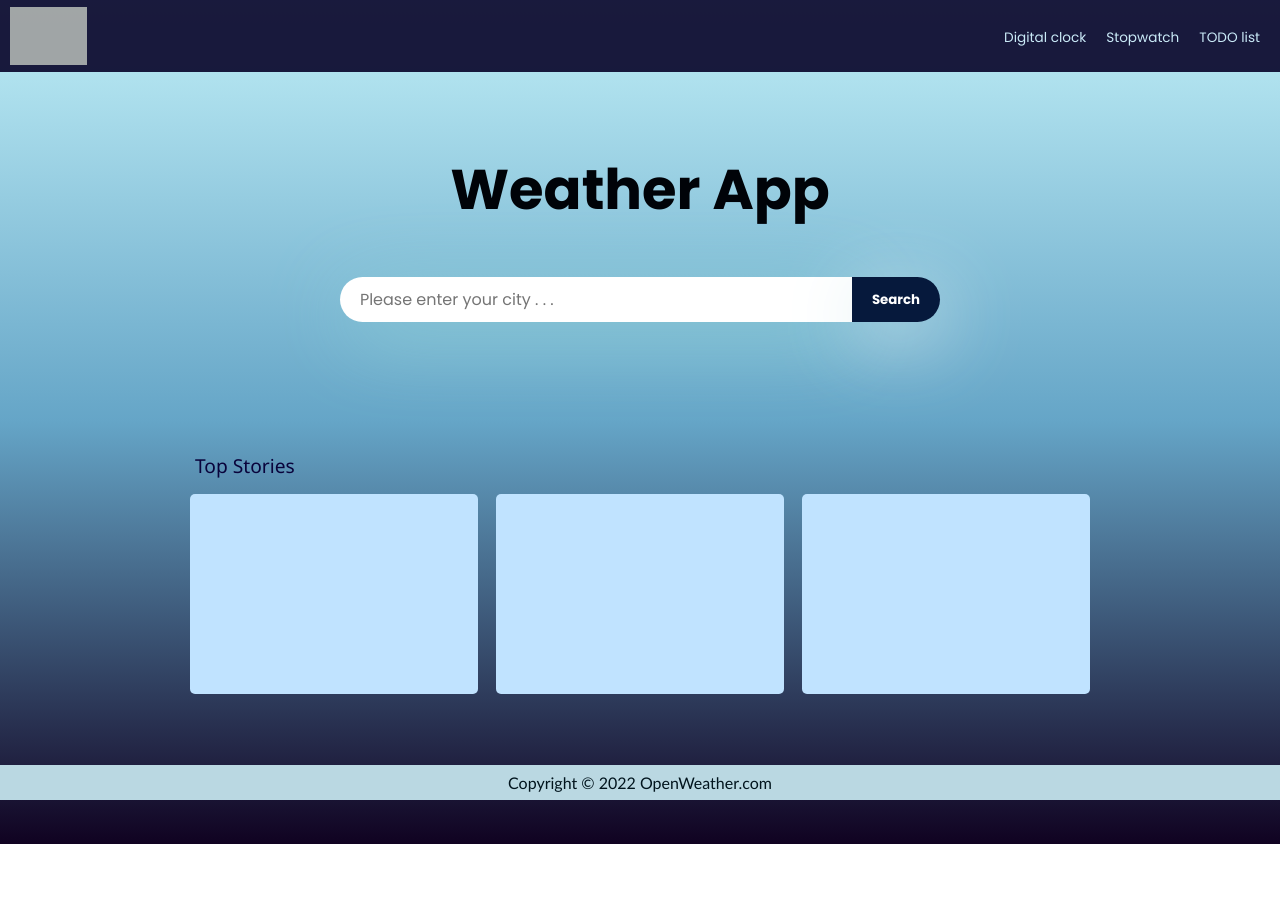
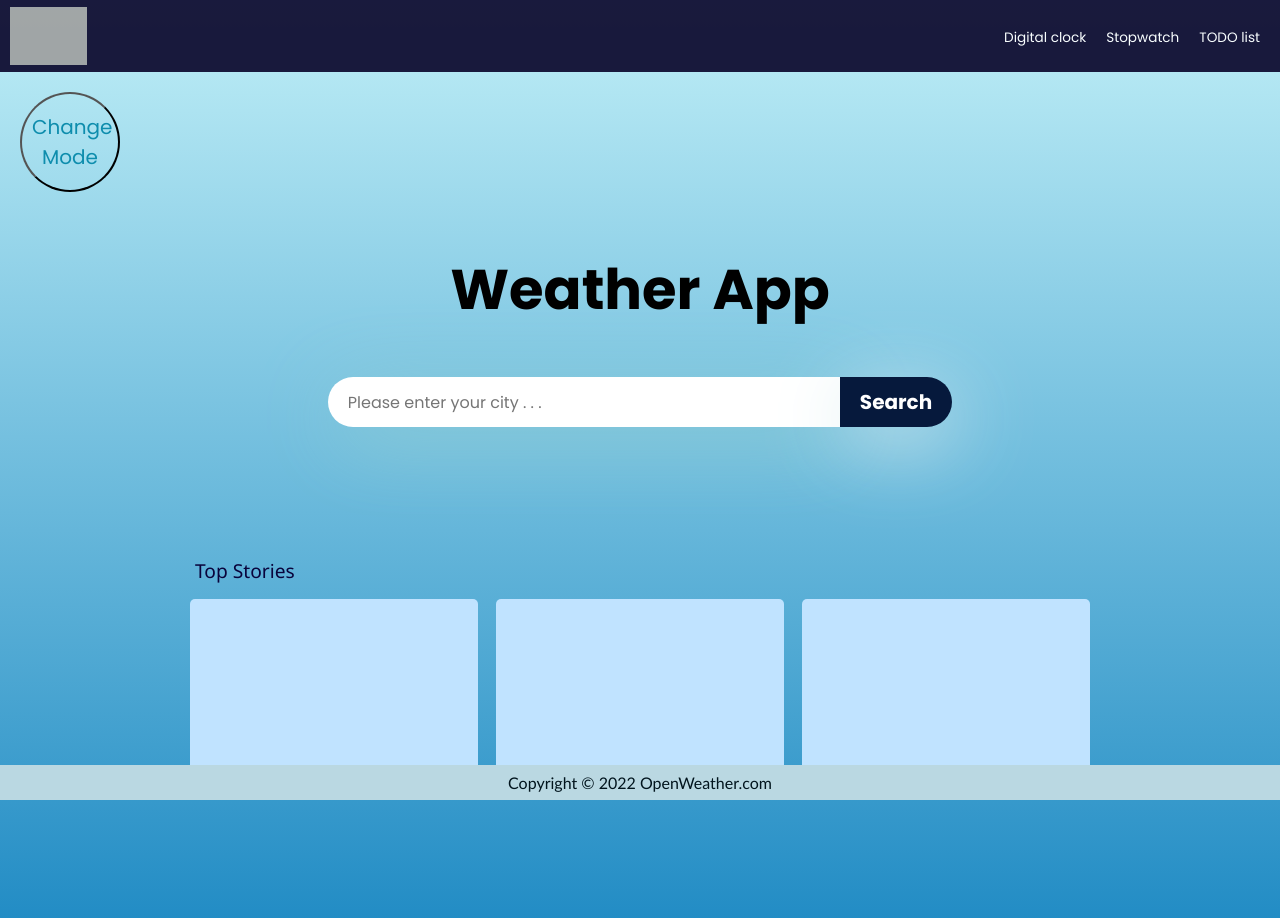
Before and after one commit to codemaniac-sahil/weather-app-api, a plain HTML site: page index.html in a window 1280 px wide. Before the commit the page ends 844 px from the top, so only its background shows below. Drawn offline with Linux system fonts and the light colour scheme; grey boxes are pictures that could not be loaded; a web font is replaced by a local one.

Commit message:
add darkmode and dynamic background color

```diff
--- a/index.html
+++ b/index.html
@@ -8,13 +8,19 @@
     <title>Weather app</title>
     <link rel="shortcut icon" href="./Image/weather-app.png" type="image/x-icon">
     <link rel="stylesheet" href="style.css">
-
-    <style>
+    <link rel="preconnect" href="https://fonts.googleapis.com">
+<link rel="preconnect" href="https://fonts.gstatic.com" crossorigin>
+    <link
+  rel="stylesheet"
+  href="https://cdnjs.cloudflare.com/ajax/libs/font-awesome/6.1.1/css/all.min.css"
+    />
+    <script src="https://kit.fontawesome.com/42d5adcbca.js" crossorigin="anonymous"></script>
+    <!-- <style>
         #tap:hover{
             background-color: rgb(14, 15, 14);
             color: rgb(245, 240, 240);
         }
-    </style>
+    </style> -->
     <link href="https://fonts.googleapis.com/icon?family=Material+Icons" rel="stylesheet">
 </head>
 
@@ -22,12 +28,23 @@
     <div class="navbar" id="navbar">
         <img src="https://www.iblsoft.com/wp-content/uploads/2019/10/IBL_logo_OpenWeather.png" alt="logo">
         <ul class="navlinks">
-            <li class="nav-item"><a href="https://focused-chandrasekhar-fd1fdc.netlify.app/" class="nav-link">Digital clock</a></li>
-            <li class="nav-item"><a href="https://quizzical-goldstine-706e61.netlify.app/" class="nav-link">Stopwatch</a></li>
-            <li class="nav-item"><a href="https://angry-hodgkin-eb3dce.netlify.app/" class="nav-link">TODO list</a></li>
+            <li ><a href="https://focused-chandrasekhar-fd1fdc.netlify.app/" class="nav-link">Digital clock</a></li>
+            <li ><a href="https://quizzical-goldstine-706e61.netlify.app/" class="nav-link">Stopwatch</a></li>
+            <li ><a href="https://angry-hodgkin-eb3dce.netlify.app/" class="nav-link">TODO list</a></li>
+        <!-- </ul>
+        <ul class="dark"> -->
+            <!-- <li>
+            <button id="theme-toggle" onclick="toggle()" type="button">
+                <span class="d-block-light d-none" ><i class="fas fa-moon"></i></span>
+                <span class="d-block-dark d-none" style="display:none"><i class="fa-brands fa-twitter"></i></span>
+            </button>
+            </li> -->
         </ul>
-
     </div>
+    <button id="theme-toggle" onclick="toggle()" type="button">
+        <span class="d-block-light d-none" >Change Mode</span>
+        <span class="d-block-dark d-none" style="display:none">Change Mode</span>
+    </button>
     <div class="weather">
         <h1 id="plc">Weather App</h1><br>
         <div class="input-data">
--- a/script.js
+++ b/script.js
@@ -54,22 +54,25 @@ function add_city() {
         document.getElementById("windSpeed").innerHTML = windSpd;
         document.getElementById("plc").innerHTML = place;
 
-        // if (weather_condition == "Clouds") {
-        //   document.body.style =
-        //     "background-image:repeating-linear-gradient(lightblue,white);";
-        // } else if (weather_condition == "Thunderstorm") {
-        //   document.body.style =
-        //     "background-image:repeating-linear-gradient(white,gray);";
-        // } else if (weather_condition == "Rain") {
-        //   document.body.style =
-        //     "background-image:repeating-linear-gradient(lightblue,blue);";
-        // } else if (weather_condition == "Snow") {
-        //   document.body.style =
-        //     "background-image:repeating-linear-gradient(#edebeb , #fffcfc);";
-        // } else {
-        //   document.body.style =
-        //     "background-image:repeating-linear-gradient(#edebeb , #fffcfc)";
-        // }
+        if (weather_condition == "Clouds") {
+          document.body.style =
+            "background-image:repeating-linear-gradient(lightblue,white); ";
+        } else if (weather_condition == "Thunderstorm") {
+          document.body.style =
+            "background-image:repeating-linear-gradient(white,gray);";
+        } else if (weather_condition == "Rain") {
+          document.body.style =
+            "background-image:repeating-linear-gradient(lightblue,darkblue);";
+        } else if (weather_condition == "Snow") {
+          document.body.style =
+            "background-image:repeating-linear-gradient(#edebeb , #fffcfc);";
+        } else if (weather_condition == "Clear"){
+        document.body.style =
+        "background-image:repeating-linear-gradient(rgb(234,232,1),rgb(252,245,237));";
+        }else {
+          document.body.style =
+            "background-image:repeating-linear-gradient(#edebeb , #fffcfc)";
+        }
       } catch (err) {
         document.getElementById("cityName").innerHTML = `<p style="color: red; font-weight: bolder; display:flex; justify-content: center;">Please enter a valid location</b></p>`;
         document.getElementById("weatherCondition").innerHTML = '';
@@ -101,3 +104,19 @@ window.onload = function() {
     const resultContainer = document.getElementById('display-data-container');
     resultContainer.classList.remove('display-data-container');
 };
+var tog=document.getElementById("theme-toggle");
+var stheme= localStorage.getItem('theme')||(window.matchMedia("(prefers-color-scheme: dark)").matches ? "dark" : "light");
+if (stheme)
+    document.documentElement.setAttribute('data-theme', stheme)
+tog.onclick=function toggle(){
+    var ctheme = document.documentElement.getAttribute("data-theme");
+    var targetTheme = "light";
+    if (ctheme === "light") {
+        targetTheme = "dark";
+    }
+    else if (ctheme === "dark"){
+        targetTheme = "light";
+    }
+    document.documentElement.setAttribute('data-theme', targetTheme)
+    localStorage.setItem('theme', targetTheme);
+};
--- a/style.css
+++ b/style.css
@@ -7,27 +7,27 @@
   padding: 0;
   box-sizing: border-box;
   font-family: 'Poppins', sans-serif;
-  color: #333;
+  color: rgb(14, 141, 173);
 }
 html {
     scroll-behavior: smooth;
 }
 
-html {
+/* html {
     scroll-behavior: smooth;
-}
+} */
 
 body{
     scroll-behavior: smooth;
     background-attachment: scroll;
     background-repeat: no-repeat;
-    background-image: linear-gradient(rgb(192, 239, 247),rgb(101, 165, 199),rgb(16, 2, 33));
+    background: var(--background-color);
     padding-bottom: 100px;
 }
 .navbar{
     display: flex;
-    background-color: #070329;
-    align-items: center;
+    background: var(--navbar-color);
+    align-items:center;
     height: 72px;
     justify-content: space-between;
     padding: 0 10px;
@@ -51,11 +51,11 @@ body{
     padding: 2.5px 5px;
     font-size: 0.85rem;
     border-radius: 5px;
-    color: rgb(204, 234, 248);
+    color: var(--navlink-color);
 }
 #navbar a:hover {
 
-    color: rgb(218, 214, 129);
+    color: var(--hover-color);
   }
 
 .text-center{
@@ -74,7 +74,7 @@ body{
     font-size: 3.5rem;
     /* text-transform: uppercase; */
     font-weight: 700;
-    color: rgb(0, 3, 8);
+    color: var(--heading-color);
     margin: 40px 0 20px 0px;
     font-family: 'Poppins', sans-serif;
     /* text-shadow: 2px 2px 5px rgb(15, 53, 65); */
@@ -106,7 +106,7 @@ input:focus {
 #tap{
     cursor: pointer;
     border: 0;
-    background-color: rgb(6, 25, 60);
+    background-color: var(--button-color);
     padding-left: 20px;
     padding-right: 20px;
     border-radius: 0px 30px 30px 0px;
@@ -116,7 +116,7 @@ input:focus {
 }
 
 .display-data-container {
-    background-color: rgb(201, 233, 248);
+    background-color: var(--backgrounda-color);
     border-radius: 12px;
     margin: 2rem;
     /* border: 1px solid rgba(9, 0, 11, 0.4); */
@@ -131,13 +131,104 @@ input:focus {
     width: 400px;
     display: flex;
     align-items: center;
+    color:var(--text-color);
 }
 
 .display-data b {
     margin-right: 10px;
-    color: cornflowerblue;
+    color: var(--button-text);
 }
+button {
+    margin-top: 0px;
+    color: var(--button-text);
+    cursor: pointer;
+    padding: 10px 10px;
+    border-color:var(--border-color);
+    background-color: var(--button-color);
+    box-shadow: inset 0 0 0 0 #31d3e8;
+    border-radius: 15px;
+    font-size: 20px;
+    font-weight:400;
+    -webkit-border-radius: 8px;
+    -moz-border-radius: 8px;
+    -ms-border-radius: 8px;
+    -o-border-radius: 8px;
+    transition: ease-out 0.4s;
+    -webkit-transition: ease-out 0.4s;
+    -moz-transition: ease-out 0.4s;
+    -ms-transition: ease-out 0.4s;
+    -o-transition: ease-out 0.4s;
+  }
+  button:hover {
+    border: 2px solid var(--border-color);
+    box-shadow: inset 190px 0 0 0 #fff;
+    color: var(--button-text);
+    text-shadow: 0.5px 0 black, -0.5px 0 black, 0 0.5px black,0 -0.5px black;
+  }
 
+:root {
+    --background-color: linear-gradient(rgb(192, 239, 247),rgb(29, 137, 195));
+    --navbar-color:#070329;
+    --text-color: #0d0d0ed8;
+    --heading-color:black;
+    --navlink-color:white;
+    --button-color:rgb(6, 25, 60);
+    --button-text: cornflowerblue;
+    --backgrounda-color:white;
+    --border-color:black;
+    --hover-color:yellow;
+  }
+  html[data-theme='light'] {
+    --background-color: linear-gradient(rgb(192, 239, 247),rgb(29, 137, 195));
+    --navbar-color:#070329;
+    --text-color: #0d0d0ed8;
+    --heading-color:black;
+    --navlink-color:white;
+    --button-color: rgb(6, 25, 60);
+    --button-text: cornflowerblue;
+    --backgrounda-color:rgb(250, 245, 245);
+    --border-color:black;
+    --hover-color:yellow;
+  }
+
+  html[data-theme='dark'] {
+    --background-color:#070329;
+    --navbar-color:linear-gradient(rgb(192, 239, 247),rgb(101, 165, 199));
+    --text-color: white;
+    --heading-color:#8fe1fd;
+    --navlink-color:black;
+    --button-color: #8fe1fd;
+    --button-text: cornflowerblue;
+    --backgrounda-color:black;
+    --border-color:white;
+    --hover-color:blue;
+  }
+  [data-theme='light'] .d-block-light{
+    display:block;
+  }
+  [data-theme='dark'] .d-block-dark{
+    display:block !important;
+  }
+  [data-theme='light'] .d-block-dark{
+    display:none;
+  }
+  [data-theme='dark'] .d-block-light{
+    display:none;
+  }
+/* .dark{
+    display: flex;
+    list-style: none;
+} */
+#theme-toggle{
+    cursor:pointer;
+    background:transparent;
+    position:relative;
+    top:20px;
+    left:20px;
+    height:100px;
+    width:100px;
+    border-radius: 50%;
+  }
 .news-cards{
     width: 90vw;
     max-width: 900px;
@@ -177,7 +268,7 @@ input:focus {
     .navbar{
         display: flex;
         flex-direction: column;
-        background-color: #070329;
+        background-color: var(--navbar-color);
         align-items: center;
         height: 72px;
         justify-content: space-between;
@@ -304,7 +395,7 @@ input:focus {
   z-index: 99;
   border: none;
   outline: none;
-  background-color: #070329;
+  background-color: var(--button-color);
   opacity: 0.90;
   color: white;
   cursor: pointer;
```
Also changed, not shown: moon1.jpg (added).
